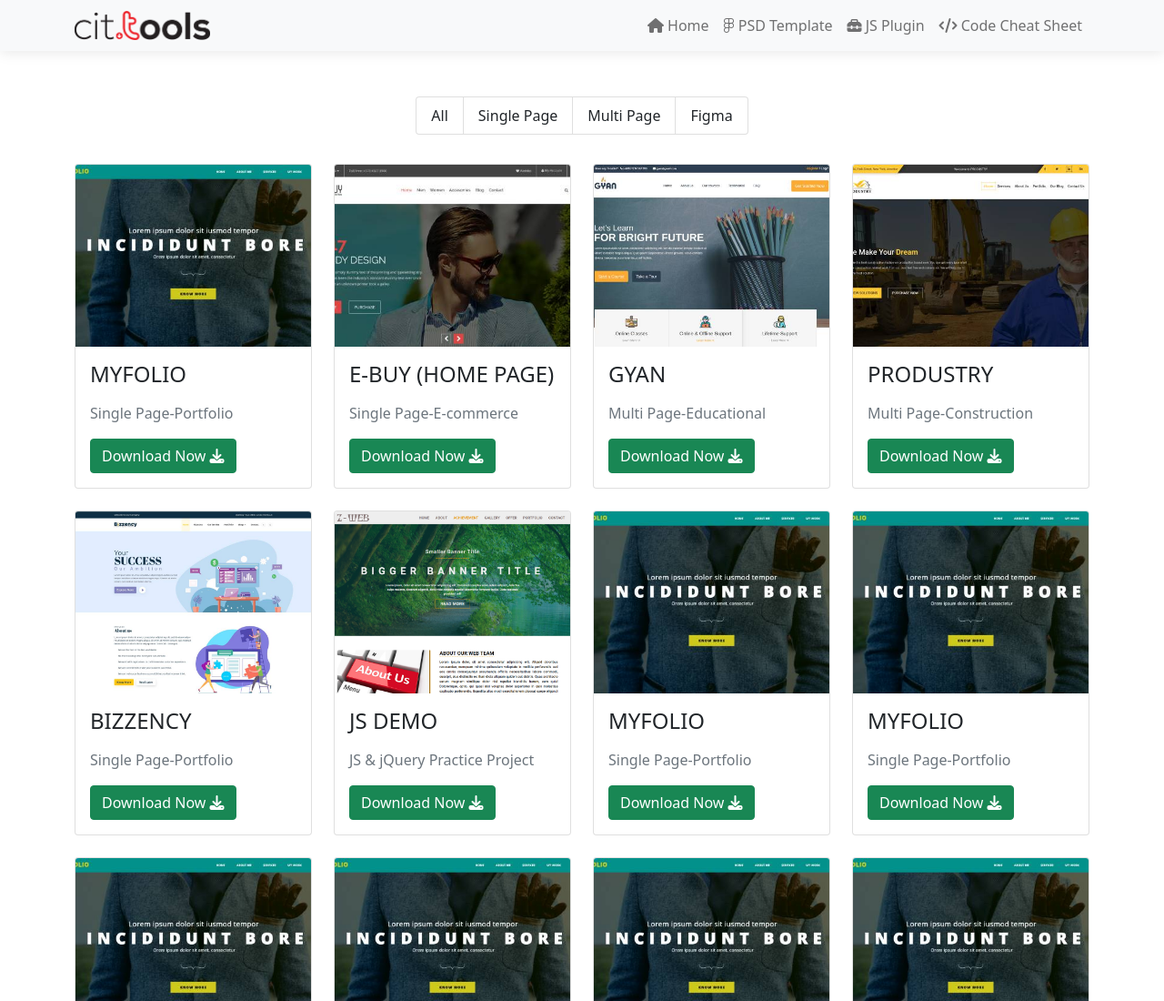
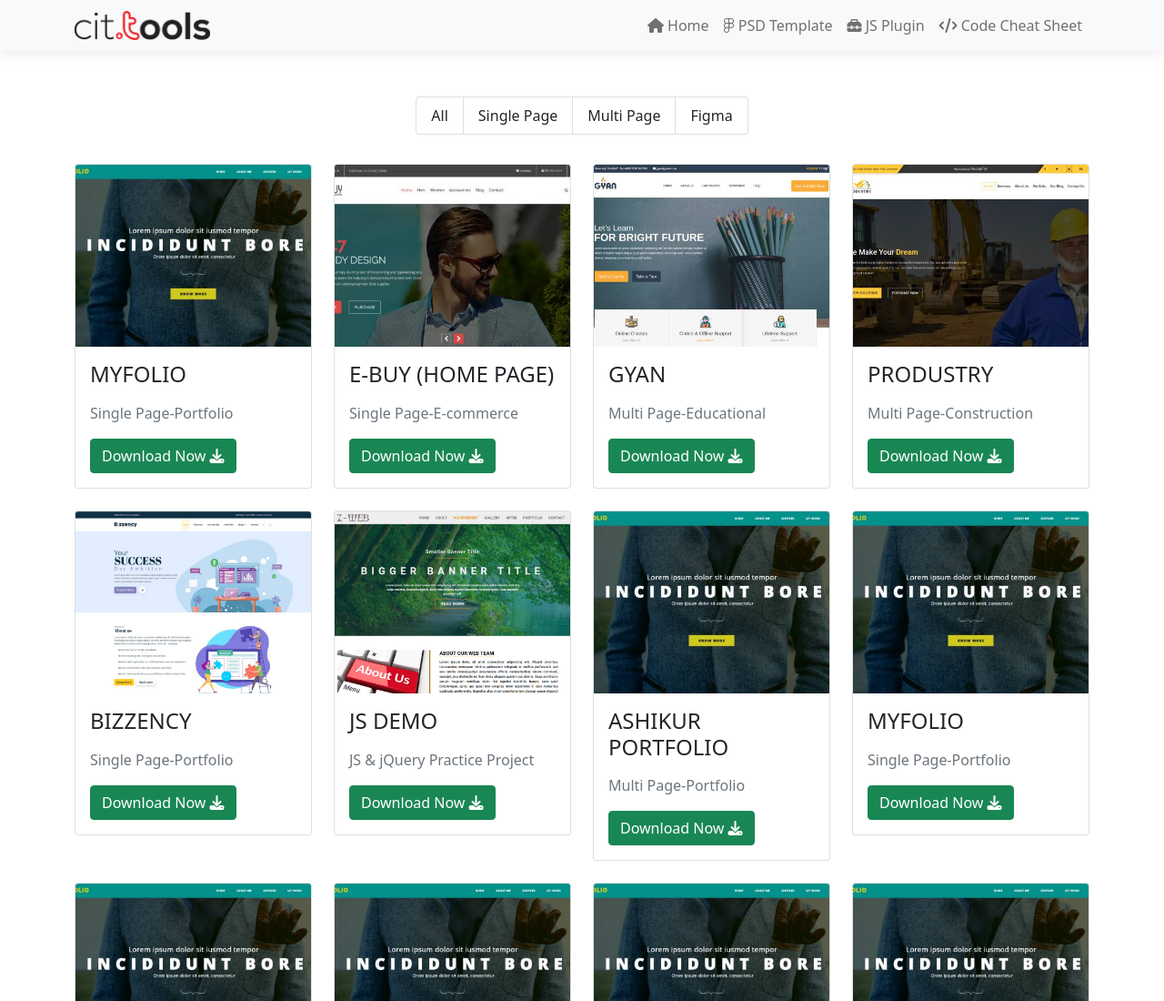
Before and after one commit to mzhratul-alt/cit-resource, a plain HTML site: page psd_template.html in a window 1280 px wide. Shown: the top 1100 px of the page at 91% size. Drawn offline with Linux system fonts and the light colour scheme.

Commit message:
Update psd_template.html

```diff
--- a/psd_template.html
+++ b/psd_template.html
@@ -167,9 +167,9 @@
                      <div class="card">
                         <img class="card-img-top" src="./assets/images/myfolio.jpg" alt="Title">
                         <div class="card-body">
-                           <h4 class="card-title">MYFOLIO</h4>
-                           <p class="card-text text-muted my-3">Single Page-Portfolio</p>
-                           <a href="https://drive.google.com/file/d/1BcLpz0VMlUlA88In6gr_Pg5k4_KalfIX/view?usp=share_link"
+                           <h4 class="card-title">Ashikur Portfolio</h4>
+                           <p class="card-text text-muted my-3">Multi Page-Portfolio</p>
+                           <a href="https://www.figma.com/file/BRuklYYbZbZECMjmrodAp4/Portfolio-1?node-id=0%3A1&t=KYBn6X30JBLDoNRI-1"
                               target="_blank" class="btn btn-success">
                               Download Now
                               <i class="fa-solid fa-download"></i>
```
